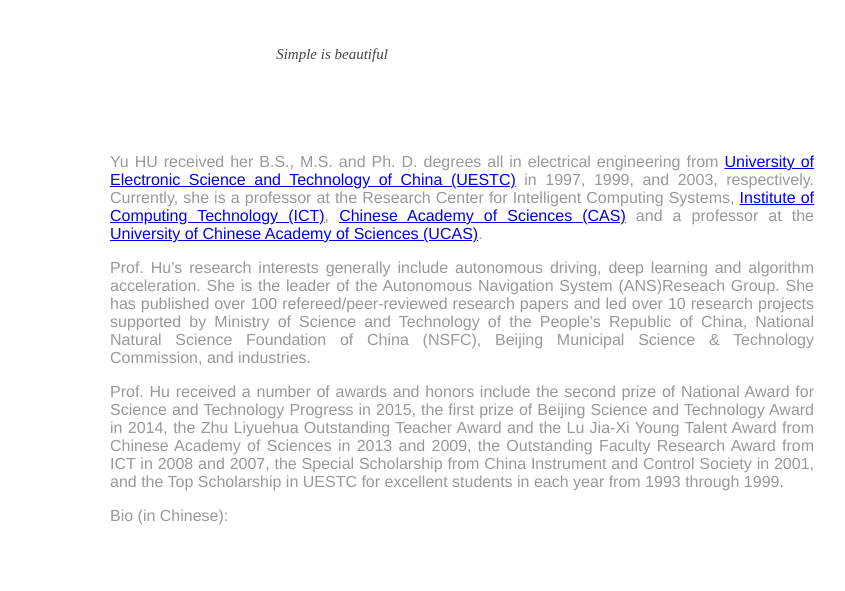
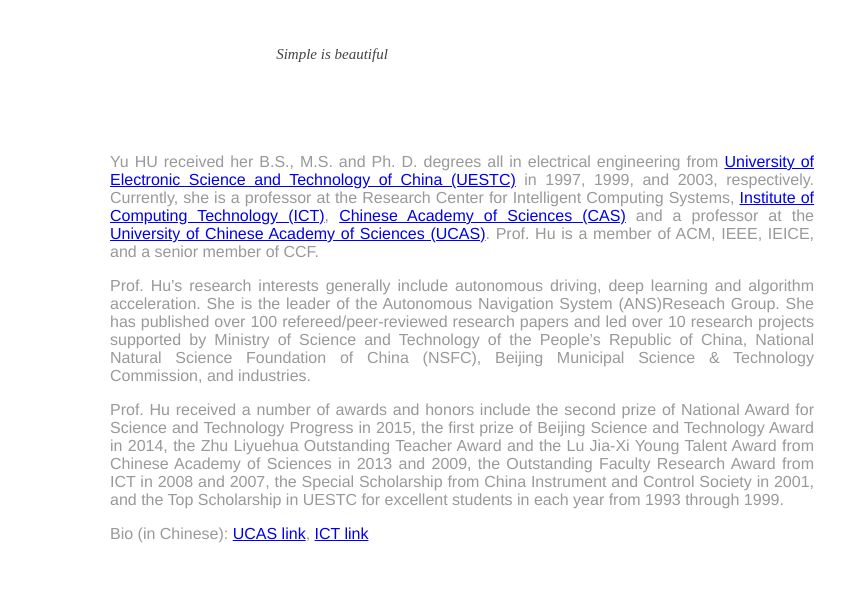
Before and after one commit to MeridianCAS/MeridianCAS.github.io, a plain HTML site: page about/index.html in a window 1280 px wide. Shown: the top 591 px of the page, 308-1153 px from the left. Drawn offline with nearby package versions, Linux system fonts and the light colour scheme; some packages are replaced by stand-ins of ours; a script that the page names is missing; a small style sheet from the web is missing.

Commit message:
Site updated: 2021-03-28 22:15:22

```diff
--- a/about/index.html
+++ b/about/index.html
@@ -121,11 +121,11 @@
         <!-- Main Content -->
 
 <div style="text-align: justify; class="post-content ">
-    <div style="text-align: justify; margin-top:50px;margin-left:50px;margin-right:30px"><font color="#999999"> Yu HU received her B.S., M.S. and Ph. D. degrees all in electrical engineering from <a target="_blank" rel="noopener" href="https://www.uestc.edu.cn/ title=" uestc">University of Electronic Science and Technology of China (UESTC)</a> in 1997, 1999, and 2003, respectively. Currently, she is a professor at the Research Center for Intelligent Computing Systems, <a target="_blank" rel="noopener" href="http://www.ict.ac.cn/ title=" ict">Institute of Computing Technology (ICT)</a>, <a target="_blank" rel="noopener" href="http://www.cas.cn/ title=" cas">Chinese Academy of Sciences (CAS)</a> and a professor at the <a target="_blank" rel="noopener" href="https://www.ucas.ac.cn/ title=" ucas">University of Chinese Academy of Sciences (UCAS)</a>.
+    <div style="text-align: justify; margin-top:50px;margin-left:50px;margin-right:30px"><font color="#999999"> Yu HU received her B.S., M.S. and Ph. D. degrees all in electrical engineering from <a target="_blank" rel="noopener" href="https://www.uestc.edu.cn/ title=" uestc">University of Electronic Science and Technology of China (UESTC)</a> in 1997, 1999, and 2003, respectively. Currently, she is a professor at the Research Center for Intelligent Computing Systems, <a target="_blank" rel="noopener" href="http://www.ict.ac.cn/ title=" ict">Institute of Computing Technology (ICT)</a>, <a target="_blank" rel="noopener" href="http://www.cas.cn/ title=" cas">Chinese Academy of Sciences (CAS)</a> and a professor at the <a target="_blank" rel="noopener" href="https://www.ucas.ac.cn/ title=" ucas">University of Chinese Academy of Sciences (UCAS)</a>. Prof. Hu is a member of ACM, IEEE, IEICE, and a senior member of CCF.
 
 <p>Prof. Hu’s research interests generally include autonomous driving, deep learning and algorithm acceleration. She is the leader of the  Autonomous Navigation System (ANS)Reseach Group. She has published over 100 refereed/peer-reviewed research papers and led over 10 research projects supported by Ministry of Science and Technology of the People’s Republic of China, National Natural Science Foundation of China (NSFC), Beijing Municipal Science &amp; Technology Commission, and industries.</p>
 <p>Prof. Hu received a number of awards and honors include the second prize of National Award for Science and Technology Progress in 2015, the first prize of Beijing Science and Technology Award in 2014, the Zhu Liyuehua Outstanding Teacher Award and the Lu Jia-Xi Young Talent Award from Chinese Academy of Sciences in 2013 and 2009, the Outstanding Faculty Research Award from ICT in 2008 and 2007, the Special Scholarship from China Instrument and Control Society in 2001, and the Top Scholarship in UESTC for excellent students in each year from 1993 through 1999.</p></font></div><p></p>
-<div style="text-align: justify; margin-left:50px;margin-right:30px"><font color="#999999"> Bio (in Chinese): <a 200909 href="http://people.ucas.edu.cn/~huyu >UCAS link</a>, <a href=" http: sourcedb.ict.cas.cn cn jssrck t20090917_2496639.html>ICT link</a></font></div>
+<div style="text-align: justify; margin-left:50px;margin-right:30px"><font color="#999999"> Bio (in Chinese): <a target="_blank" rel="noopener" href="http://people.ucas.edu.cn/~huyu title=" bioatucas">UCAS link</a>, <a target="_blank" rel="noopener" href="http://sourcedb.ict.cas.cn/cn/jssrck/200909/t20090917_2496639.html " bioatict">ICT link</a></font></div>
 
 
 
```
